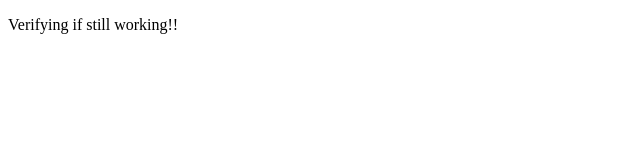
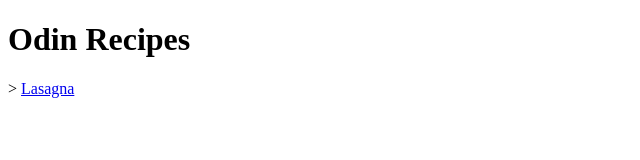
Before and after one commit to jthompson713/odin-recipes, a plain HTML site: page index.html in a window 1280 px wide. Shown: the whole page, without its empty margins (0-640 px from the left). Drawn offline with Linux system fonts and the light colour scheme.

Commit message:
link lasagna page from the home page
create a starting point to start linking recpies, starting with lasagna

```diff
--- a/index.html
+++ b/index.html
@@ -6,6 +6,7 @@
     <title>Document</title>
 </head>
 <body>
-    <p>Verifying if still working!!</p>
+    <h1>Odin Recipes</h1>>
+    <a href="recipes/lasagna.html">Lasagna</a>
 </body>
 </html>
```
Also changed, not shown: recipes/lasagna.html (+1 -1 lines).
